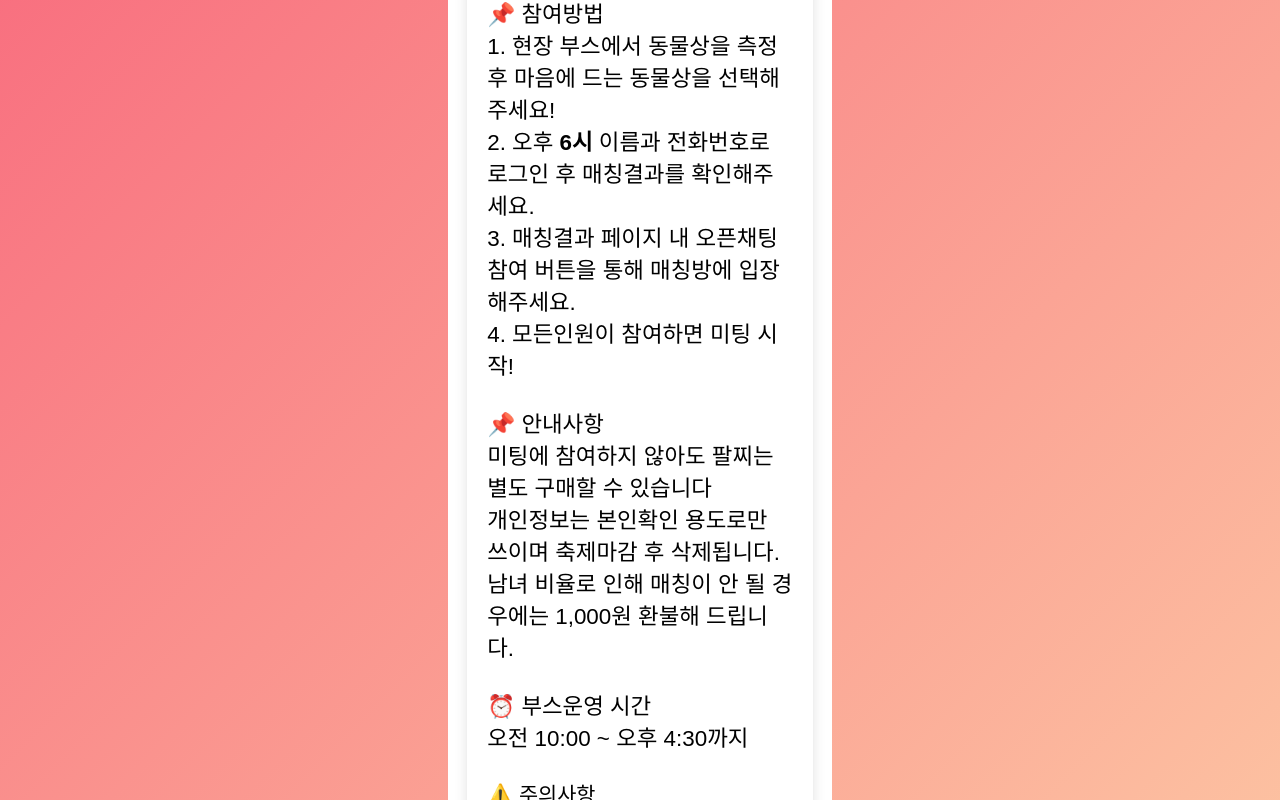
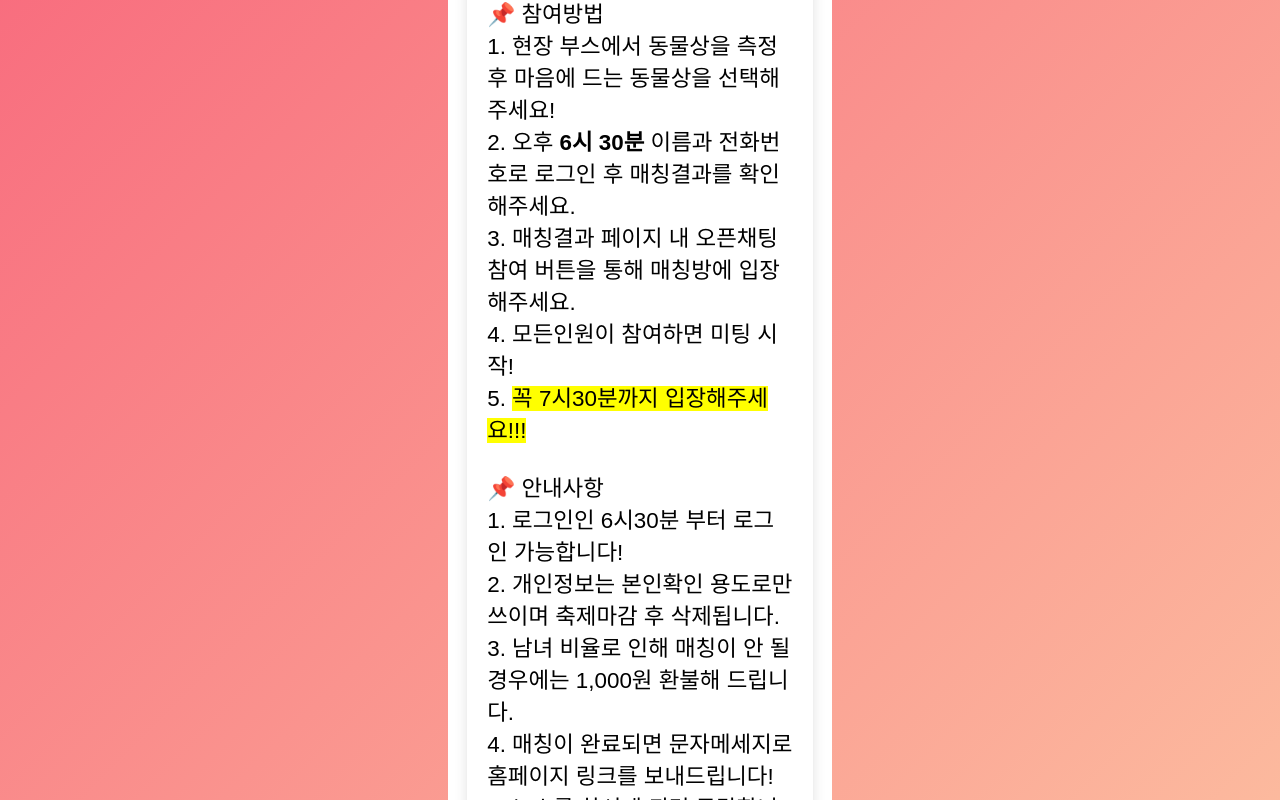
Before and after one commit to rong5026/animal_user, a React (Create React App) app: page /booth in a window 1280 px wide. Shown: the part 1240-2040 px from the top of the page. Built offline with nearby package versions, Linux system fonts and the light colour scheme; no server answers; a web font is replaced by a local one.

Commit message:
[ADD] 안내사항 추가

```diff
--- a/src/Booth/Booth.jsx
+++ b/src/Booth/Booth.jsx
@@ -40,21 +40,24 @@ function Booth() {
                         <br></br>                        📌 참여방법
                         <br></br>
                         1. 현장 부스에서 동물상을 측정 후 마음에 드는 동물상을 선택해주세요! <br></br>
-                        2. 오후 <strong>6시</strong> 이름과 전화번호로 로그인 후 매칭결과를 확인해주세요. <br></br>
+                        2. 오후 <strong>6시 30분</strong> 이름과 전화번호로 로그인 후 매칭결과를 확인해주세요. <br></br>
                         3. 매칭결과 페이지 내 오픈채팅 참여 버튼을 통해 매칭방에 입장해주세요. <br></br>
-                        4. 모든인원이 참여하면 미팅 시작!
+                        4. 모든인원이 참여하면 미팅 시작! <br></br>
+                        5. <mark><stong>꼭 7시30분까지 입장해주세요!!!</stong></mark>
                         <br></br>
                         <br></br>
                         📌 안내사항
                         <br></br>
-                        미팅에 참여하지 않아도 팔찌는 별도 구매할 수 있습니다<br></br>
-                        개인정보는 본인확인 용도로만 쓰이며 축제마감 후 삭제됩니다.<br></br>
-                        남녀 비율로 인해 매칭이 안 될 경우에는 1,000원 환불해 드립니다.
-                        <br></br>
+                        1. 로그인인 6시30분 부터 로그인 가능합니다! <br></br>
+                        2. 개인정보는 본인확인 용도로만 쓰이며 축제마감 후 삭제됩니다.<br></br>
+                        3. 남녀 비율로 인해 매칭이 안 될 경우에는 1,000원 환불해 드립니다.<br></br>
+                        4. 매칭이 완료되면 문자메세지로 홈페이지 링크를 보내드립니다!<br></br>
+                        5. 노쇼를 하시게 되면 곤란합니다! <br>
+                        </br>꼭 <mark>7시30분</mark> 전까지는 카톡방에 입장해주세요! <br></br>
                         <br></br>
                         ⏰ 부스운영 시간
                         <br></br>
-                        오전 10:00 ~ 오후 4:30까지<br></br>
+                        오전 10:00 ~ 오후 4:00까지<br></br>
                         <br></br>
                         <span className='sub-notice'>
                         ⚠️ 주의사항<br></br>
--- a/src/Enter/Enter.jsx
+++ b/src/Enter/Enter.jsx
@@ -140,7 +140,7 @@ function EnterMain() {
 
                                     <button className='login-button' onClick={onClickLogin}>미팅 참여</button>
                                     <Link className='button-link' to={`/booth`}>
-                                        <button className='login-button'>부스소개</button>
+                                        <button className='login-button'>미팅 안내</button>
                                     </Link>
                                     <Link className='button-link' target='_blank' to={`https://open.kakao.com/o/s3Dz8mkf`}>
                                         <button className='login-button'>문의하기</button>
```
